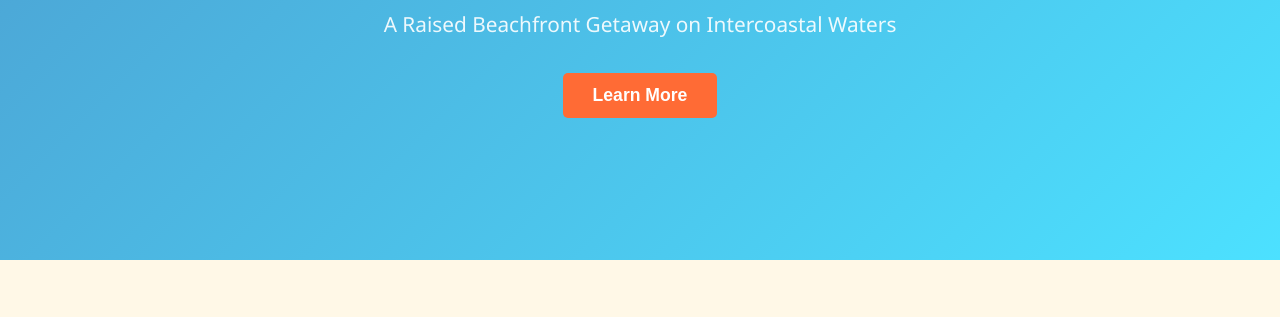
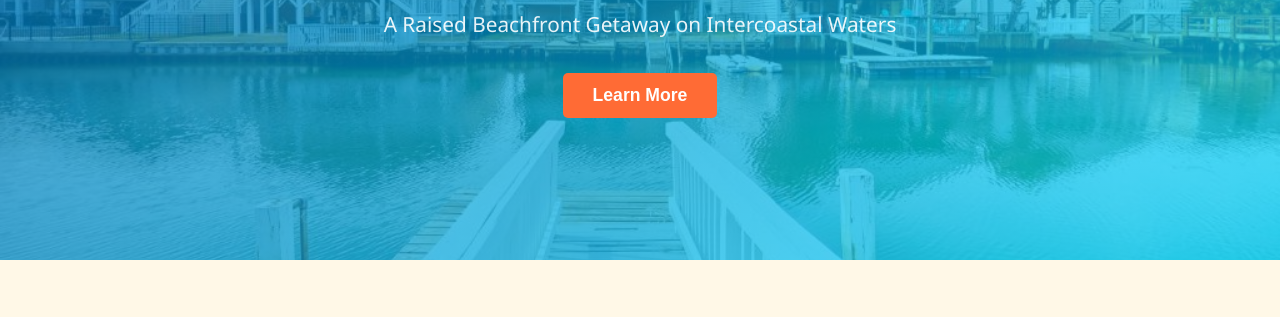
Before and after one commit to cjlarocque-dev/casadelmare, a plain HTML site: page index.html in a window 1280 px wide. Shown: the part 318-635 px from the top of the page. Drawn offline with Linux system fonts and the light colour scheme.

Commit message:
Fix hero background image path
- Update CSS image path from 'pictures/' to '../pictures/'
- CSS file in css/ folder needs to go up one level to access pictures/
- Hero background image now displays correctly

Co-authored-by: Copilot <223556219+Copilot@users.noreply.github.com>

```diff
--- a/css/style.css
+++ b/css/style.css
@@ -102,7 +102,7 @@ body {
 
 /* Hero Section */
 .hero {
-    background: linear-gradient(135deg, rgba(0, 119, 190, 0.7), rgba(0, 212, 255, 0.7)), url('pictures/dock-canal.jpg');
+    background: linear-gradient(135deg, rgba(0, 119, 190, 0.7), rgba(0, 212, 255, 0.7)), url('../pictures/dock-canal.jpg');
     background-size: cover;
     background-position: center;
     background-attachment: fixed;
```
